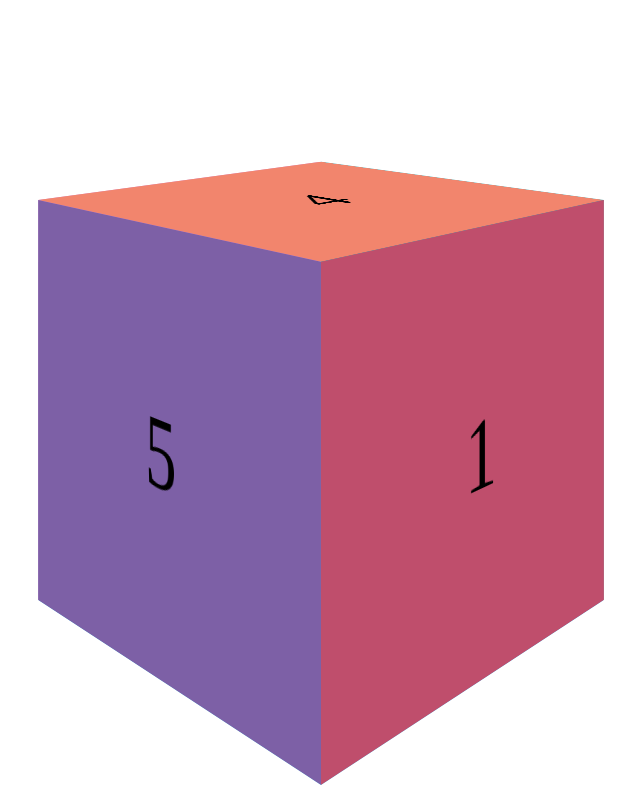
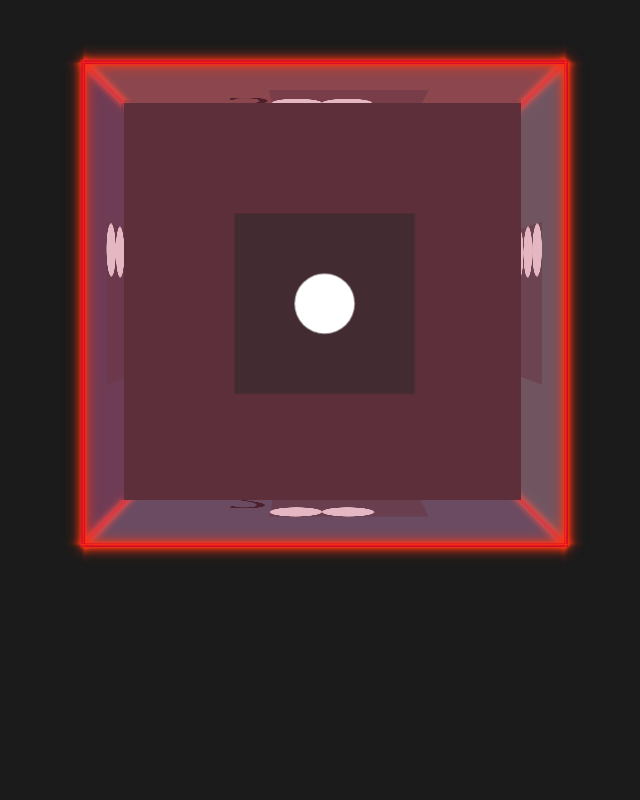
Before and after one commit to aliciaggz/project-dice, a plain HTML site: page index.html in a window 1280 px wide. Shown: the whole page, without its empty margins (79-719 px from the left). Drawn offline with Linux system fonts and the light colour scheme.

Commit message:
function game + style

```diff
--- a/css/style.css
+++ b/css/style.css
@@ -1,5 +1,6 @@
 * {
   margin: 0;
+  background-color: rgb(27, 27, 27);
 }
 
 .container {
@@ -8,16 +9,16 @@
   perspective: 1200px;
   position: relative;
   left: 200px;
-  top: -200px;
+  top: 100px;
 }
 
 .cube {
-  transform: translateY(400px) rotateY(45deg);
+  transform: translateY(0px) rotateY(0deg) rotateX(0deg) rotateZ(0deg);
   width: 100%;
   height: 100%;
   transform-style: preserve-3d;
-  /* transition-property: transform;
-  transition-duration: 2s; */
+  transition-property: transform;
+  transition-duration: 2.5s;
 }
 
 .face-dice {
@@ -28,34 +29,63 @@
   justify-content: center;
   align-items: center;
   font-size: 90px;
+  border: 3px solid #d80824;
+  box-shadow: 0 0 1px #fd3713, 0 0 2px #fd3713, 0 0 6px #fd3713,
+    0 0 12px #fd3713, inset 0 0 1px #fd3713, inset 0 0 2px #fd3713,
+    inset 0 0 6px #fd3713, inset 0 0 12px #fd3713;
 }
 
 .front {
-  background-color: #bf4e6c;
+  background-color: #bf4e6c67;
   transform: translateZ(200px);
 }
 
 .bottom {
-  background-color: #d689d9;
+  background-color: #d689d965;
   transform: rotateY(180deg) translateZ(200px);
 }
 
 .side-a {
-  background-color: cadetblue;
+  background-color: rgba(95, 158, 160, 0.486);
   transform: rotateY(90deg) translateZ(200px);
 }
 
 .side-b {
-  background-color: #7d60a6;
+  background-color: #7d60a650;
   transform: rotateY(-90deg) translateZ(200px);
 }
 
 .side-c {
-  background-color: #f2856d;
+  background-color: #f2856d5d;
   transform: rotateX(90deg) translateZ(200px);
 }
 
 .side-d {
-  background-color: #5ea9db;
+  background-color: #5ea9db54;
   transform: rotateX(-90deg) translateZ(200px);
 }
+
+.inside {
+  background-color: #2e28298f;
+  display: grid;
+  grid-template-columns: repeat(3, 50px);
+  grid-template-rows: repeat(3, 50px);
+}
+
+.dot {
+  display: flex;
+  justify-content: center;
+  align-content: center;
+  border-radius: 50%;
+  background-color: white;
+}
+
+.front .dot {
+  grid-column: 2;
+  grid-row: 2;
+}
+
+.bottom .dot {
+  grid-column: 2;
+  grid-row: 1;
+}
--- a/index.html
+++ b/index.html
@@ -10,12 +10,55 @@
 <body>
     <main class="container">
         <div class="cube">
-            <div class="face-dice front">1</div>
-            <div class="face-dice bottom">3</div>
-            <div class="face-dice side-a">2</div>
-            <div class="face-dice side-b">5</div>
-            <div class="face-dice side-c">4</div>
-            <div class="face-dice side-d">6</div>
+            <div class="face-dice front">
+                <div class="inside">
+                    <span class="dot"></span>
+
+                </div>
+            </div>
+            <div class="face-dice bottom">
+                <div class="inside">
+                    <span class="dot"></span>
+                    <span class="dot"></span>
+                    <span class="dot"></span>
+                    <span class="dot"></span>
+                    <span class="dot"></span>
+                    <span class="dot"></span>
+                </div>
+            </div>
+            <div class="face-dice side-a">
+                <div class="inside">
+                    <span class="dot"></span>
+                    <span class="dot"></span>
+                    <span class="dot"></span>
+
+                </div> 3</div>
+            <div class="face-dice side-b">4
+                <div class="inside">
+                    <span class="dot"></span>
+                    <span class="dot"></span>
+                    <span class="dot"></span>
+                    <span class="dot"></span>
+
+                </div>
+            </div>
+            <div class="face-dice side-c">5<div class="inside">
+                <span class="dot"></span>
+                <span class="dot"></span>
+                <span class="dot"></span>
+                <span class="dot"></span>
+                <span class="dot"></span>
+
+            </div></div>
+            <div class="face-dice side-d">2
+                <div class="inside">
+                    <span class="dot"></span>
+                    <span class="dot"></span>
+
+
+                </div>
+
+            </div>
         </div>
     </main>
     <script src="js/main.js"></script>
--- a/js/main.js
+++ b/js/main.js
@@ -1,12 +1,24 @@
-'use strict'
+'use strict';
 
-function getRandomInt() {
-    return Math.floor(Math.random() * 6);
+const cube = document.querySelector('.cube');
+
+function game() {
+  cube.style.transform = 'rotateX(0deg) rotateZ(0deg) rotateY(0deg)';
+  const randomNumber = Math.floor(Math.random() * 5 + 1);
+  console.log(randomNumber);
+  if (randomNumber === 1) {
+    cube.style.transform = 'rotateX(3600deg) rotateZ(3600deg) rotateY(3600deg)';
+  } else if (randomNumber === 2) {
+    cube.style.transform = 'rotateX(800deg) rotateZ(3600deg) rotateY(3600deg)';
+  } else if (randomNumber === 3) {
+    cube.style.transform = 'rotateX(3600deg) rotateZ(3600deg) rotateY(2430deg)';
+  } else if (randomNumber === 4) {
+    cube.style.transform = 'rotateX(3600deg) rotateZ(3600deg) rotateY(4410deg)';
+  } else if (randomNumber === 5) {
+    cube.style.transform = 'rotateX(2430deg) rotateZ(3600deg) rotateY(3600deg)';
+  } else if (randomNumber === 6) {
+    cube.style.transform = 'rotateX(3600deg) rotateZ(3600deg) rotateY(1980deg)';
   }
+}
 
-  console.log(getRandomInt());
-
-
-function game(){
-
-}
+cube.addEventListener('click', game);
```
Also changed, not shown: tabla.png (added).
